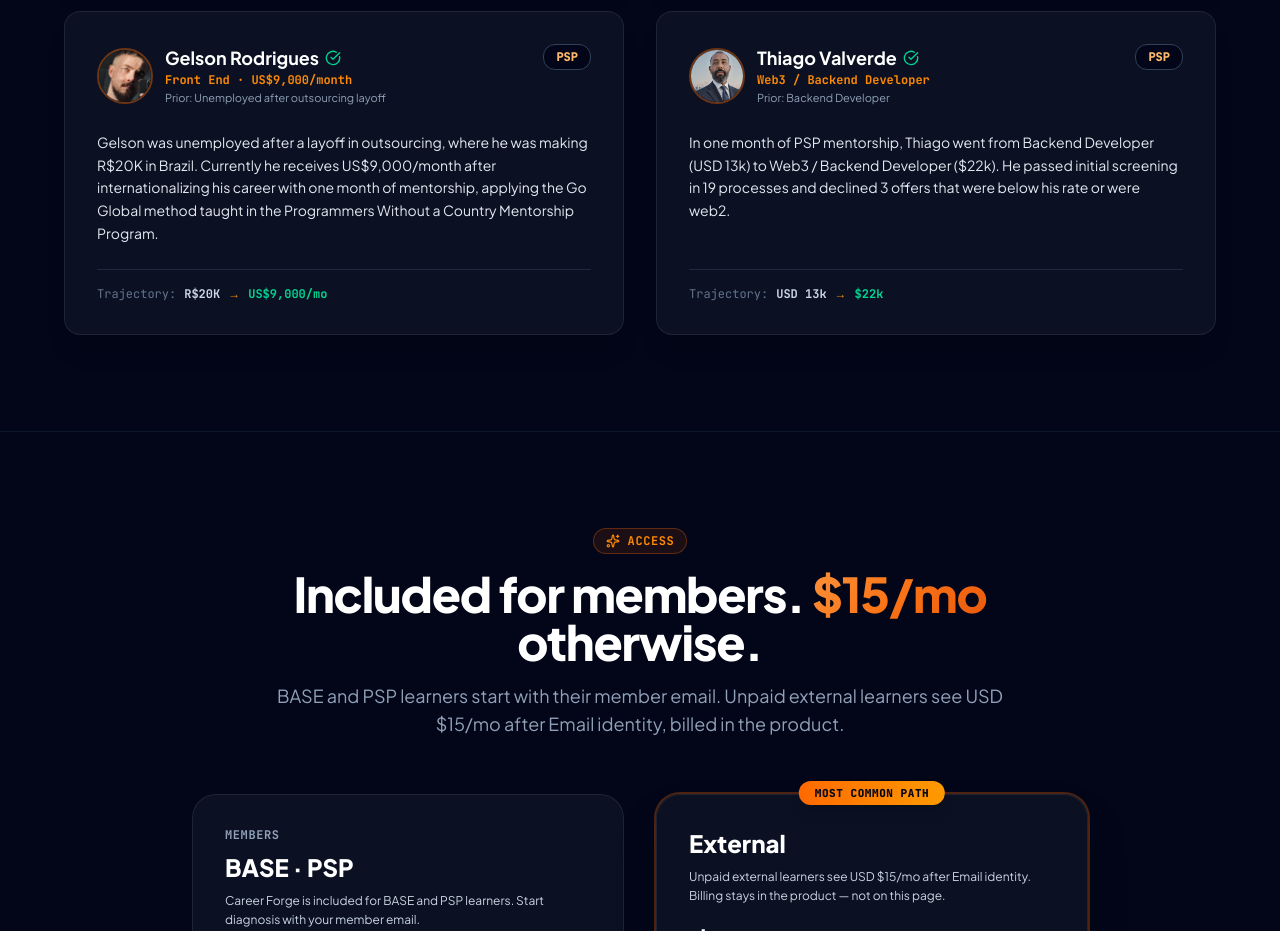
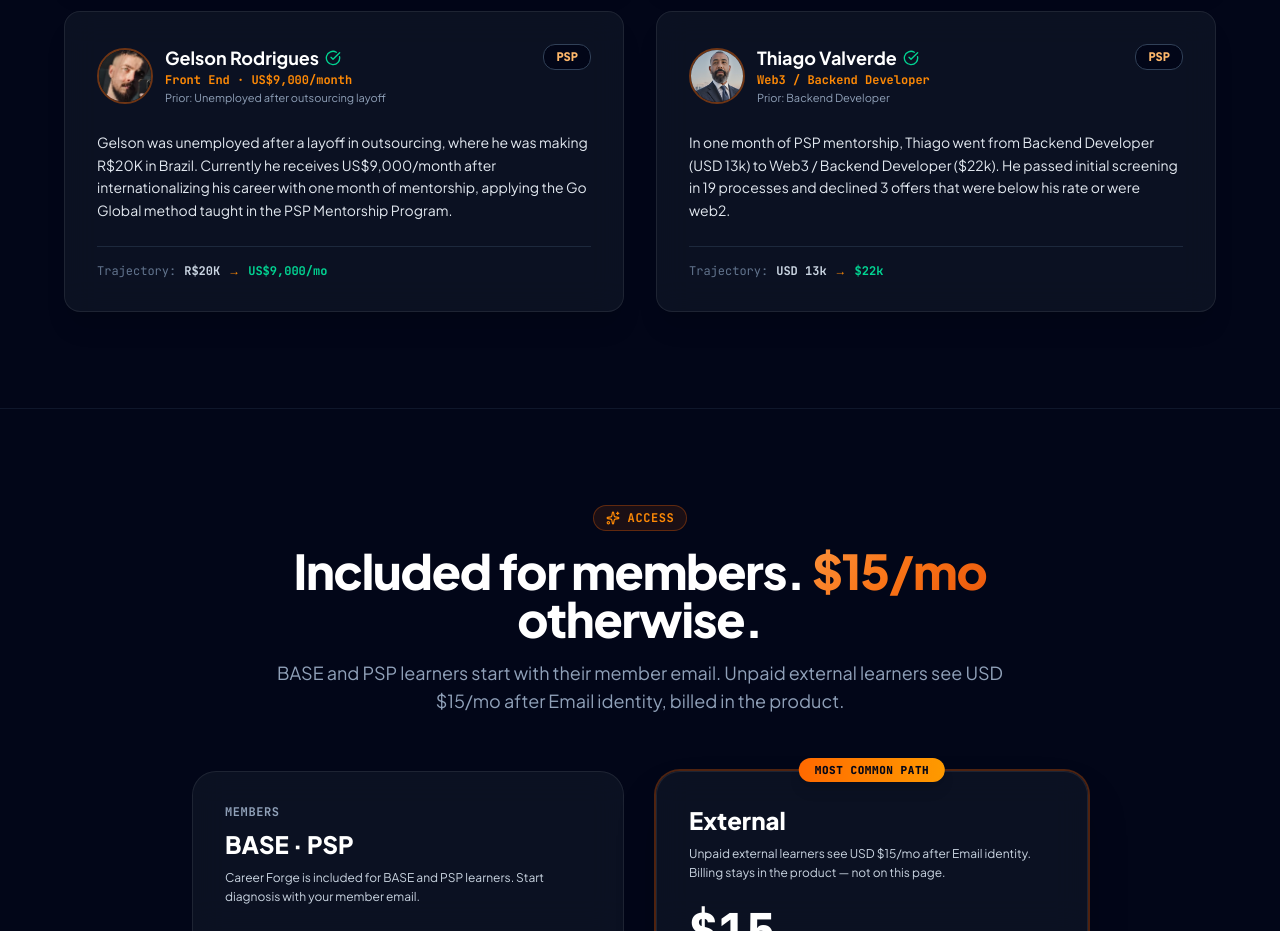
Before and after one commit to BorderlessCodingHub/career-forge-v2, a Next.js app in the folder apps/frontend/: page /career-forge/welcome in a window 1280 px wide. Shown: the part 7620-8551 px from the top of the page. Built offline with nearby package versions, Linux system fonts and the light colour scheme; no server answers.

Commit message:
Use PSP in Gelson's Welcome story so the copy matches the program badge.

```diff
--- a/apps/frontend/src/components/marketing/welcome/data/curriculumData.ts
+++ b/apps/frontend/src/components/marketing/welcome/data/curriculumData.ts
@@ -341,7 +341,7 @@
     formerRole: 'Unemployed after outsourcing layoff',
     avatar: 'gelson.png',
     story:
-      'Gelson was unemployed after a layoff in outsourcing, where he was making R$20K in Brazil. Currently he receives US$9,000/month after internationalizing his career with one month of mentorship, applying the Go Global method taught in the Programmers Without a Country Mentorship Program.',
+      'Gelson was unemployed after a layoff in outsourcing, where he was making R$20K in Brazil. Currently he receives US$9,000/month after internationalizing his career with one month of mentorship, applying the Go Global method taught in the PSP Mentorship Program.',
     metrics: { beforeSalary: 'R$20K', afterSalary: 'US$9,000/mo' },
   },
   {
```
